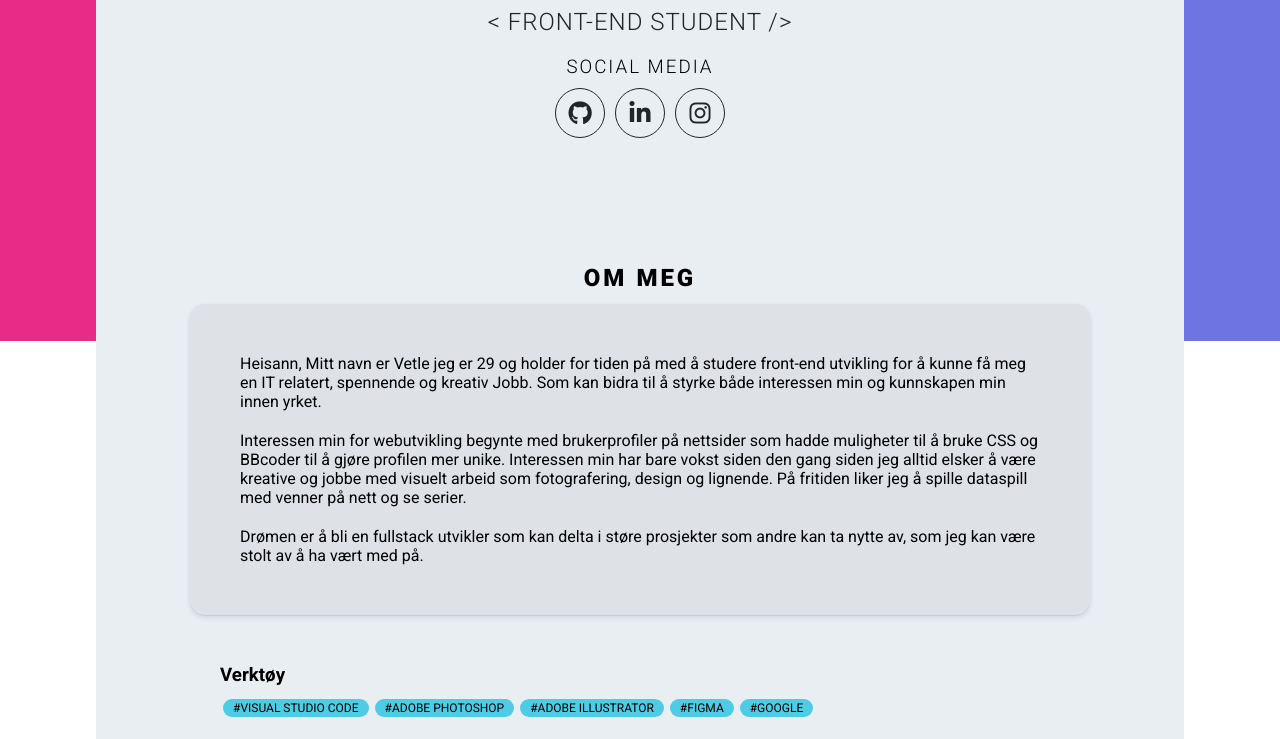
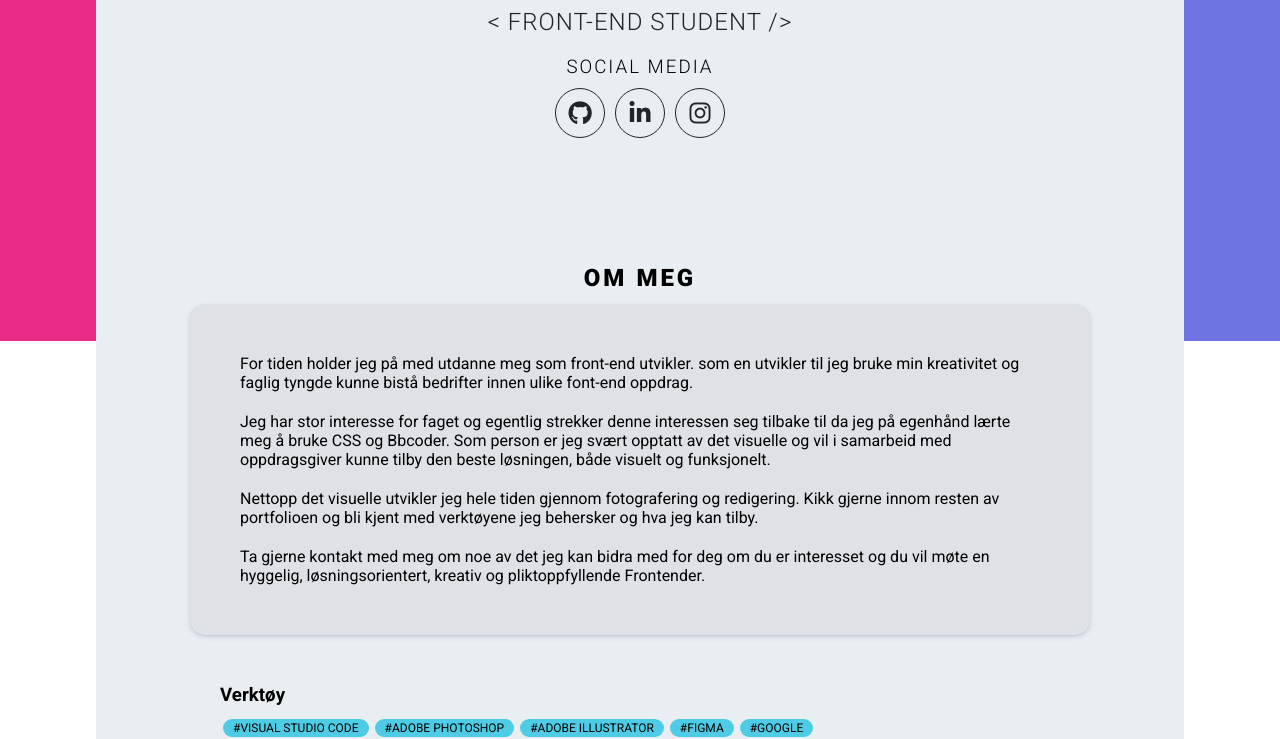
Before and after one commit to H3X-C0DE/Hex-Portfolio, a React (Create React App) app: page / in a window 1280 px wide. Shown: the part 459-1198 px from the top of the page. Built offline with nearby package versions, Linux system fonts and the light colour scheme.

Commit message:
updated About me text.

```diff
--- a/src/Components/About.jsx
+++ b/src/Components/About.jsx
@@ -1,20 +1,7 @@
-import React, { useState, useEffect } from "react";
+import React from "react";
 import "../Styles/About.css";
 import FadeInOut from "./misc/scrollInOut";
 export default function About() {
-  const [age, setAge] = useState(0);
-
-  //update Age so i don't have to update it every year :)
-  const today = new Date();
-  const birthdate = new Date("August 22, 1993");
-  const diffTime = today - birthdate;
-  const ageInDays = diffTime / (1000 * 60 * 60 * 24);
-  const ageInYears = Math.floor(ageInDays / 365);
-
-  useEffect(() => {
-    setAge(ageInYears);
-  }, [ageInYears]);
-
   return (
     <section id="about">
       <div className="about-container">
@@ -22,23 +9,26 @@ export default function About() {
           <h2 className="about-title">Om Meg</h2>
           <div className="pitch">
             <p>
-              Heisann, Mitt navn er Vetle jeg er {age} og holder for tiden på
-              med å studere front-end utvikling for å kunne få meg en IT
-              relatert, spennende og kreativ Jobb. Som kan bidra til å styrke
-              både interessen min og kunnskapen min innen yrket.
+              For tiden holder jeg på med utdanne meg som front-end utvikler.
+              som en utvikler til jeg bruke min kreativitet og faglig tyngde
+              kunne bistå bedrifter innen ulike font-end oppdrag.
             </p>
             <p>
-              Interessen min for webutvikling begynte med brukerprofiler på
-              nettsider som hadde muligheter til å bruke CSS og BBcoder til å
-              gjøre profilen mer unike. Interessen min har bare vokst siden den
-              gang siden jeg alltid elsker å være kreative og jobbe med visuelt
-              arbeid som fotografering, design og lignende. På fritiden liker
-              jeg å spille dataspill med venner på nett og se serier.
+              Jeg har stor interesse for faget og egentlig strekker denne
+              interessen seg tilbake til da jeg på egenhånd lærte meg å bruke
+              CSS og Bbcoder. Som person er jeg svært opptatt av det visuelle og
+              vil i samarbeid med oppdragsgiver kunne tilby den beste løsningen,
+              både visuelt og funksjonelt.
             </p>
             <p>
-              Drømen er å bli en fullstack utvikler som kan delta i støre
-              prosjekter som andre kan ta nytte av, som jeg kan være stolt av å
-              ha vært med på.
+              Nettopp det visuelle utvikler jeg hele tiden gjennom fotografering
+              og redigering. Kikk gjerne innom resten av portfolioen og bli
+              kjent med verktøyene jeg behersker og hva jeg kan tilby.
+            </p>
+            <p>
+              Ta gjerne kontakt med meg om noe av det jeg kan bidra med for deg
+              om du er interesset og du vil møte en hyggelig, løsningsorientert,
+              kreativ og pliktoppfyllende Frontender.
             </p>
           </div>
         </FadeInOut>
```
